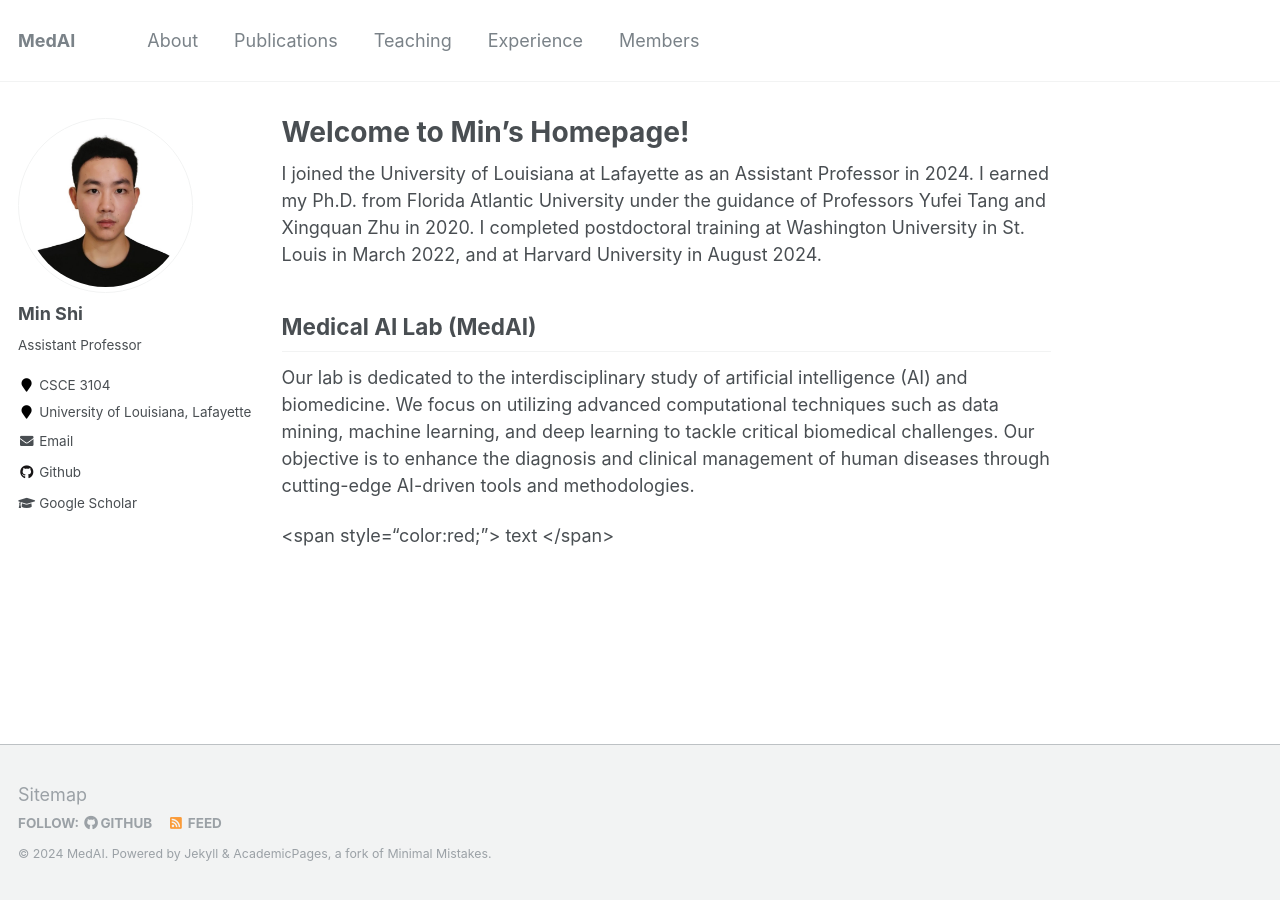
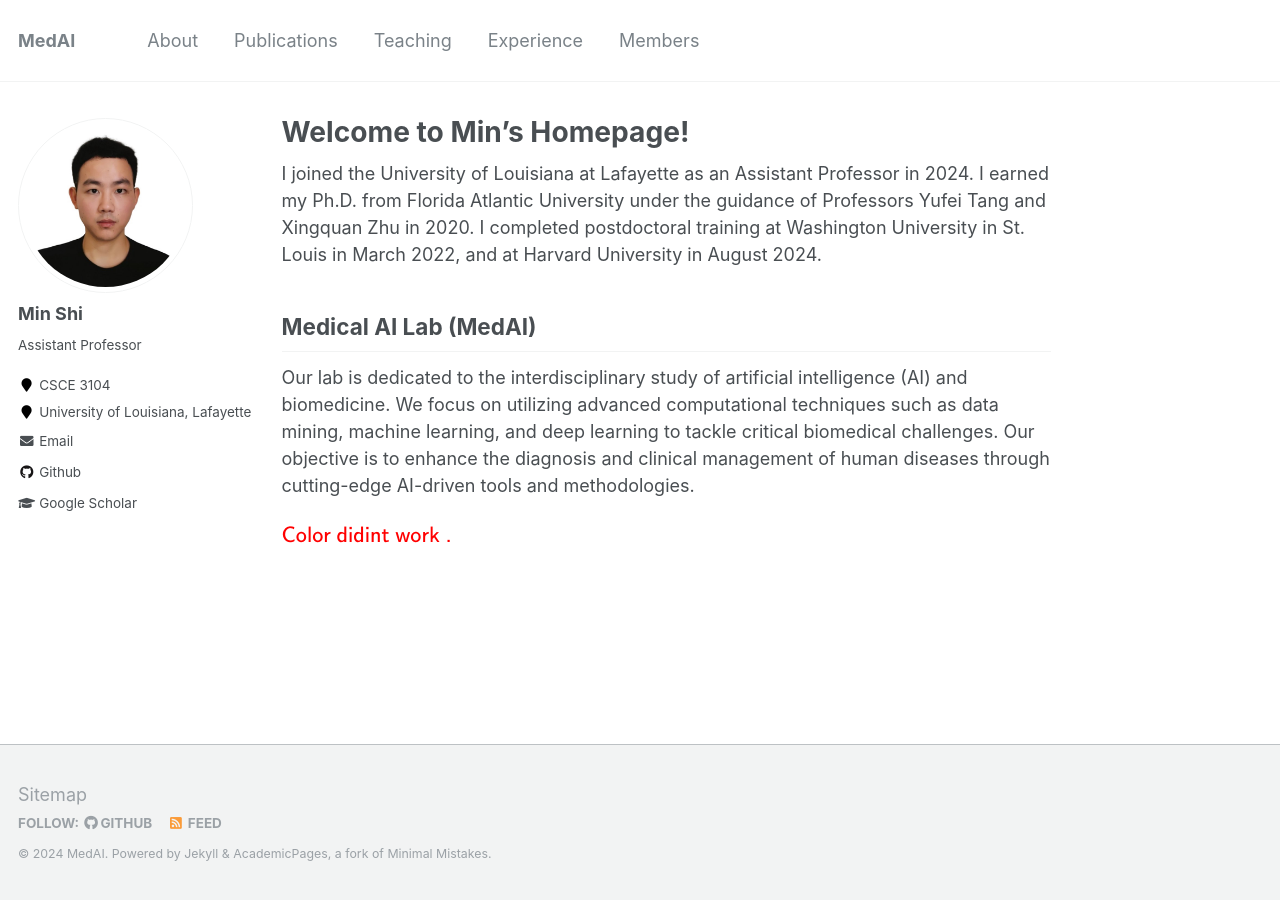
Before and after one commit to shiminxst/shiminxst.github.io, a Jekyll site: the page built from _pages/about.md, in a window 1280 px wide. Built offline with Jekyll 4.4.1, drawn with Linux system fonts in a browser that asks for light colours; formulas are drawn with MathJax 3.

Commit message:
Update about.md

```diff
--- a/_pages/about.md
+++ b/_pages/about.md
@@ -16,7 +16,7 @@ I joined the University of Louisiana at Lafayette as an Assistant Professor in 2
 Our lab is dedicated to the interdisciplinary study of artificial intelligence (AI) and biomedicine. We focus on utilizing advanced computational techniques such as data mining, machine learning, and deep learning to tackle critical biomedical challenges. Our objective is to enhance the diagnosis and clinical management of human diseases through cutting-edge AI-driven tools and methodologies.
 
 
-<span style=“color:red;”> text </span>
+$\textcolor{red}{\textsf{Color didint work .}}$
 
 <!--
 ## My Schedule
```
